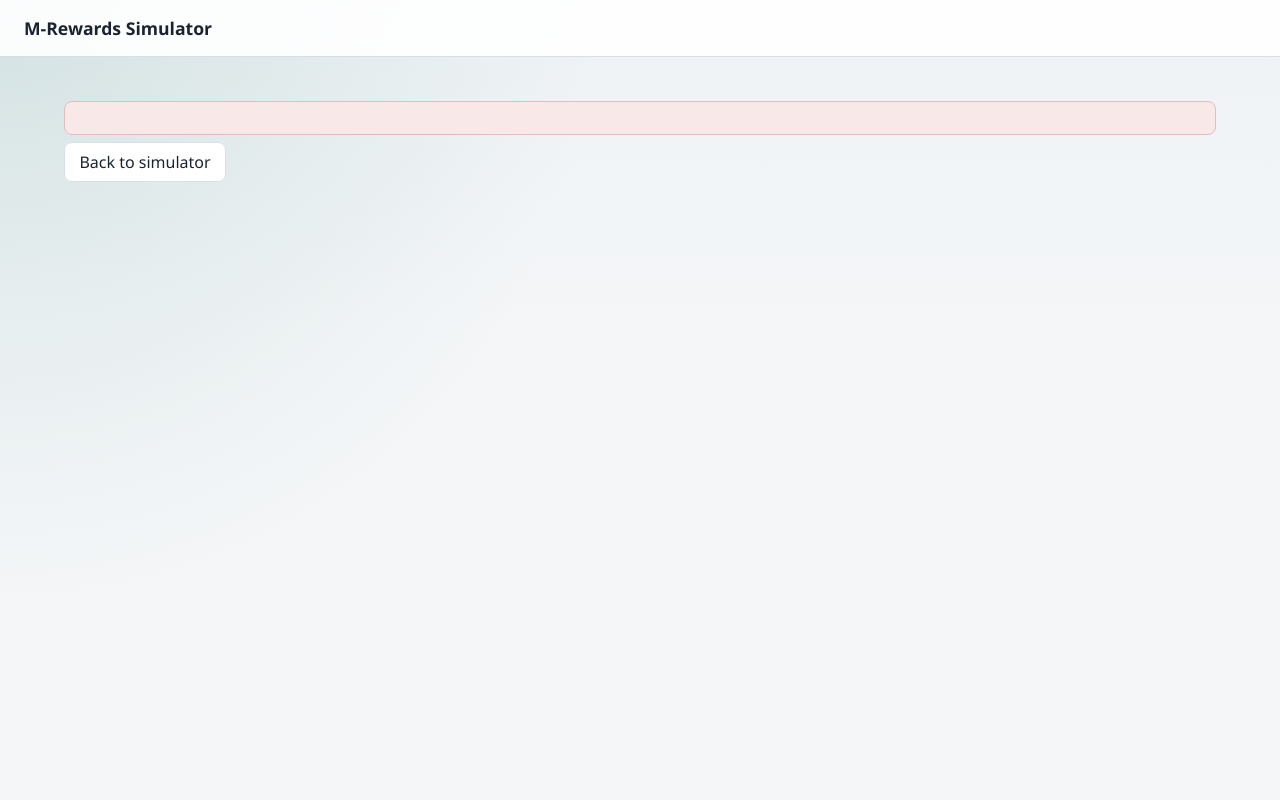
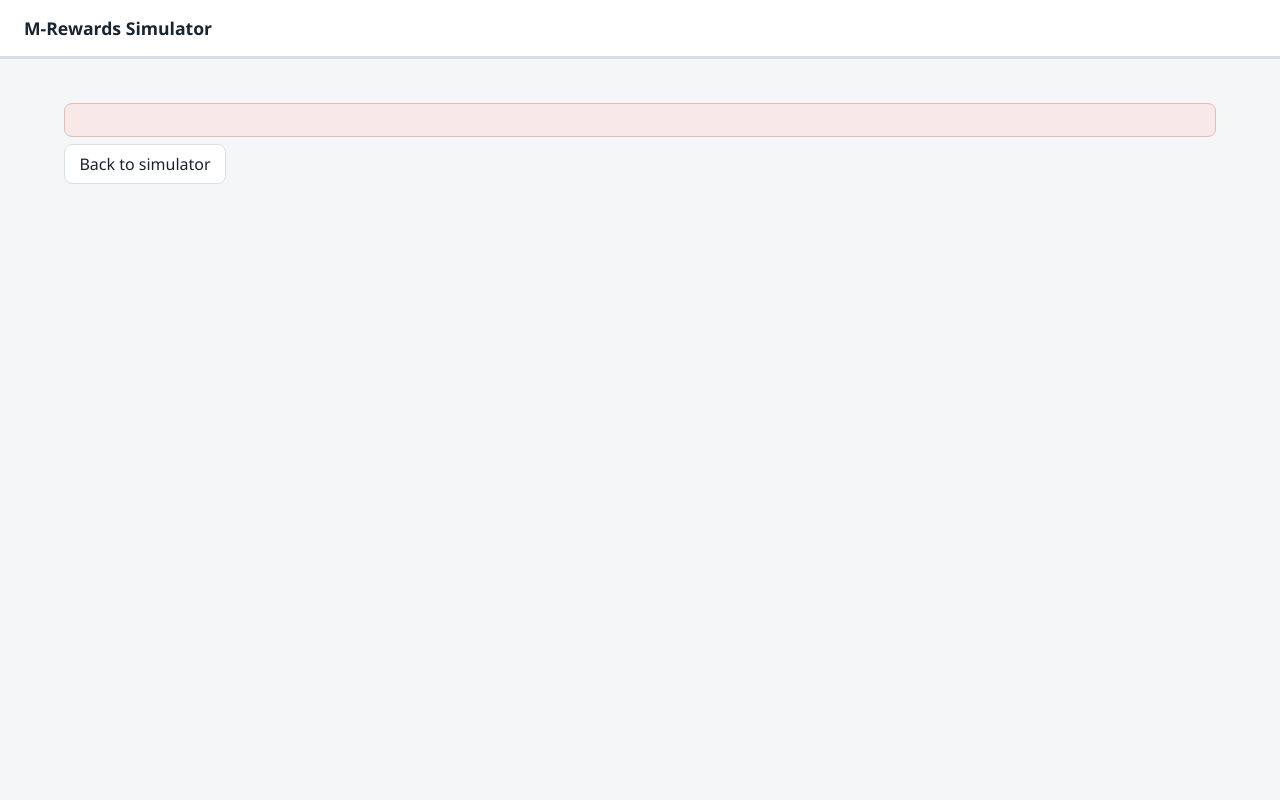
Before and after one commit to rickrangel-mer/m-rewards-simulator, a FastAPI app: template templates/error.html in a window 1280 px wide. Run offline with FastAPI, Linux system fonts and the light colour scheme; the template is opened without the code that fills it, so the values that code supplies are empty; some libraries are stand-ins or nearby versions.

Commit message:
Give each brand a two-color palette and a flat gray page (#11)
Monster uses black for the header and primary button, lime only as a
highlight. Ferrera/Nerds keeps strawberry pink and adds grape purple
plus logo blue. Coca-Cola stays red and white. Drop the corner color
wash so the page background is gray.

Co-authored-by: Cursor Agent <cursoragent@cursor.com>
Co-authored-by: rickrangel-mer <rickrangel-mer@users.noreply.github.com>

```diff
--- a/static/styles.css
+++ b/static/styles.css
@@ -5,28 +5,74 @@
   --muted: #5b6b7c;
   --line: #d7dee7;
   --accent: #0f6a5a;
+  --accent-2: #0f6a5a;
   --accent-soft: #e4f3ef;
-  --on-accent: #ffffff;
+  --accent-soft-2: #e4f3ef;
+  --cta: #0f6a5a;
+  --on-cta: #ffffff;
+  --bar: #0f6a5a;
+  --count: #0f6a5a;
+  --topbar-bg: #ffffff;
+  --topbar-ink: #1a2332;
+  --topbar-muted: #5b6b7c;
+  --topbar-line: #d7dee7;
+  --nav-active-bg: #e4f3ef;
+  --nav-active-ink: #0f6a5a;
   --danger: #9b2c2c;
   --shadow: 0 1px 2px rgba(26, 35, 50, 0.06);
   --font: "IBM Plex Sans", "Segoe UI", sans-serif;
 }
 
-/* Palettes sampled from the live Mercaso rewards screens (logo tile, card border, progress). */
+/* Coca-Cola: red + white. Monster: black chrome, lime highlights. Ferrera/Nerds: strawberry, grape, logo blue. */
 body[data-brand="coca-cola"] {
   --accent: #f40009;
-  --accent-soft: #fff1f3;
+  --accent-2: #b00007;
+  --accent-soft: #ffffff;
+  --accent-soft-2: #fff5f5;
+  --cta: #f40009;
+  --on-cta: #ffffff;
+  --bar: #f40009;
+  --count: #f40009;
+  --topbar-bg: #ffffff;
+  --topbar-ink: #1a2332;
+  --topbar-muted: #5b6b7c;
+  --topbar-line: #f40009;
+  --nav-active-bg: #fff5f5;
+  --nav-active-ink: #f40009;
 }
 
 body[data-brand="monster"] {
   --accent: #8dc63f;
-  --accent-soft: #eef6d8;
-  --on-accent: #111111;
+  --accent-2: #111111;
+  --accent-soft: #f3f4f3;
+  --accent-soft-2: #ececec;
+  --cta: #111111;
+  --on-cta: #ffffff;
+  --bar: #8dc63f;
+  --count: #111111;
+  --topbar-bg: #111111;
+  --topbar-ink: #ffffff;
+  --topbar-muted: #c8c8c8;
+  --topbar-line: #8dc63f;
+  --nav-active-bg: #8dc63f;
+  --nav-active-ink: #111111;
 }
 
 body[data-brand="ferrera"] {
   --accent: #e4007c;
+  --accent-2: #5c2d91;
   --accent-soft: #fde6f2;
+  --accent-soft-2: #eee6f8;
+  --cta: #5c2d91;
+  --on-cta: #ffffff;
+  --bar: #e4007c;
+  --count: #1e3fa8;
+  --topbar-bg: #ffffff;
+  --topbar-ink: #1a2332;
+  --topbar-muted: #5b6b7c;
+  --topbar-line: #1e3fa8;
+  --nav-active-bg: #fde6f2;
+  --nav-active-ink: #e4007c;
 }
 
 * { box-sizing: border-box; }
@@ -35,9 +81,7 @@ body {
   margin: 0;
   font-family: var(--font);
   color: var(--ink);
-  background:
-    radial-gradient(circle at top left, color-mix(in srgb, var(--accent) 12%, transparent), transparent 40%),
-    linear-gradient(180deg, #eef2f5 0%, var(--bg) 40%);
+  background: var(--bg);
   min-height: 100vh;
 }
 
@@ -50,9 +94,9 @@ a:hover { text-decoration: underline; }
   align-items: center;
   gap: 1rem;
   padding: 1rem 1.5rem;
-  background: rgba(255, 255, 255, 0.9);
-  border-bottom: 1px solid var(--line);
-  backdrop-filter: blur(8px);
+  background: var(--topbar-bg);
+  color: var(--topbar-ink);
+  border-bottom: 3px solid var(--topbar-line);
   position: sticky;
   top: 0;
   z-index: 10;
```
Also changed, not shown: other parts of static/styles.css (+22 -13 lines), backlog.md (+1 -1 lines), test_app.py (+8 -2 lines).
